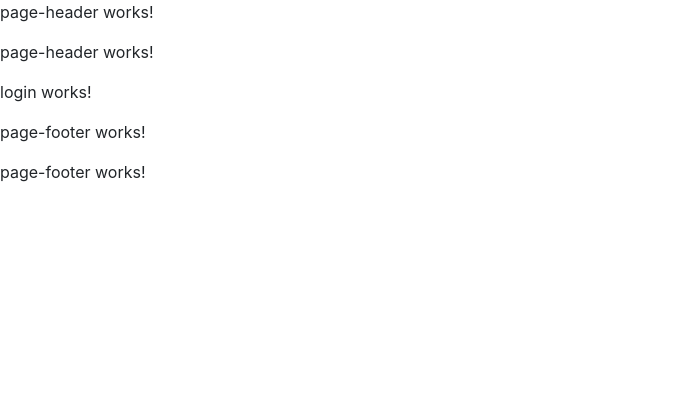
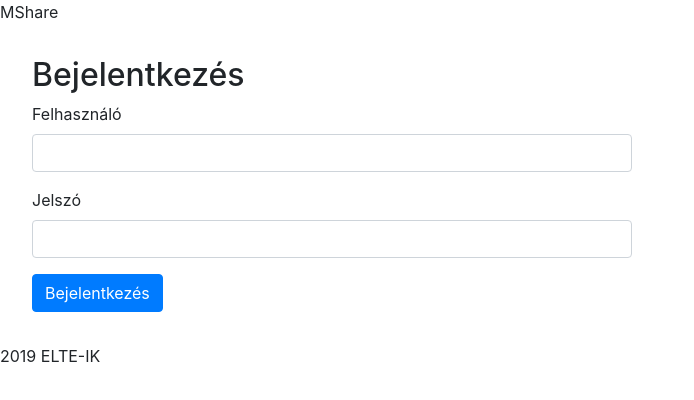
Before and after one commit to eiseld/mshare, an Angular app in the folder Frontend/Web/: page /login in a window 1280 px wide. Shown: the top 400 px of the page, without its empty margins (0-694 px from the left). Built offline with nearby package versions, Linux system fonts and the light colour scheme.

Commit message:
Angular: Add login form
Login form with input validation added.
Login API URL should be updated based on Backend.

```diff
--- a/Frontend/Web/src/app/app.module.ts
+++ b/Frontend/Web/src/app/app.module.ts
@@ -1,9 +1,9 @@
 import { BrowserModule } from '@angular/platform-browser';
 import { NgModule } from '@angular/core';
-import { FormsModule } from '@angular/forms'
+import { FormsModule, ReactiveFormsModule } from '@angular/forms'
 import { HttpClientModule } from '@angular/common/http';
 
-import {NgbModule} from '@ng-bootstrap/ng-bootstrap';
+import { NgbModule } from '@ng-bootstrap/ng-bootstrap';
 
 import { AppRoutingModule } from './app-routing.module';
 import { AppComponent } from './app.component';
@@ -32,6 +32,7 @@ import { GroupDetailComponent } from './components/group-detail/group-detail.com
     BrowserModule,
     AppRoutingModule,
     FormsModule,
+    ReactiveFormsModule,
   ],
   providers: [],
   bootstrap: [AppComponent]
--- a/Frontend/Web/src/app/components/login/login.component.css
+++ b/Frontend/Web/src/app/components/login/login.component.css
@@ -0,0 +1,3 @@
+.login-container {
+    max-width: 600px;
+}
--- a/Frontend/Web/src/app/components/login/login.component.html
+++ b/Frontend/Web/src/app/components/login/login.component.html
@@ -1,5 +1,26 @@
-<app-page-header></app-page-header>
-<p>
-  login works!
-</p>
-<app-page-footer></app-page-footer>
+<div class="page-container">
+  <div class="login-container">
+    <h2>Bejelentkezés</h2>
+    <form [formGroup]="loginForm" (ngSubmit)="onSubmit()">
+        <div class="form-group">
+            <label for="username">Felhasználó</label>
+            <input type="text" formControlName="username" class="form-control" [ngClass]="{ 'is-invalid': submitted && loginForm.controls.username.errors }" />
+            <div *ngIf="submitted && loginForm.controls.username.errors" class="invalid-feedback">
+                <div *ngIf="loginForm.controls.username.errors.required">A felhasználónév megadása kötelező</div>
+            </div>
+        </div>
+        <div class="form-group">
+            <label for="password">Jelszó</label>
+            <input type="password" formControlName="password" class="form-control" [ngClass]="{ 'is-invalid': submitted && loginForm.controls.password.errors }" />
+            <div *ngIf="submitted && loginForm.controls.password.errors" class="invalid-feedback">
+                <div *ngIf="loginForm.controls.password.errors.required">A jelszó megadása kötelező</div>
+            </div>
+        </div>
+        <div class="form-group">
+            <button [disabled]="loading" class="btn btn-primary">Bejelentkezés</button>
+            <span *ngIf="loading" class="fas fa-spinner"></span>
+        </div>
+        <div *ngIf="error" class="alert alert-danger">{{error}}</div>
+    </form>
+  </div>
+</div>
--- a/Frontend/Web/src/app/components/login/login.component.ts
+++ b/Frontend/Web/src/app/components/login/login.component.ts
@@ -1,4 +1,8 @@
 import { Component, OnInit } from '@angular/core';
+import { FormGroup, FormBuilder, Validators } from '@angular/forms';
+import { ActivatedRoute, Router } from '@angular/router';
+import { AuthService } from 'src/app/services/auth.service';
+import { first } from 'rxjs/operators';
 
 @Component({
   selector: 'app-login',
@@ -6,10 +10,42 @@ import { Component, OnInit } from '@angular/core';
   styleUrls: ['./login.component.css']
 })
 export class LoginComponent implements OnInit {
+  loginForm: FormGroup;
+  returnUrl: String;
+  error: String = "";
+  loading: Boolean = false;
+  submitted: Boolean = false;
 
-  constructor() { }
+  constructor(
+    private formBuilder: FormBuilder,
+    private route: ActivatedRoute,
+    private router: Router,
+    private authService: AuthService
+  ) { }
 
   ngOnInit() {
+    this.loginForm = this.formBuilder.group({
+      username: ['', Validators.required],
+      password: ['', Validators.required]
+    });
+    this.returnUrl = this.route.snapshot.queryParams['returnUrl'] || '/';
+  }
+
+  onSubmit() {
+    this.submitted = true;
+    if (this.loginForm.invalid) {
+      return;
+    }
+    this.authService.login(this.loginForm.controls.username.value, this.loginForm.controls.password.value)
+      .pipe(first())
+      .subscribe(
+        data => {
+          this.router.navigate([this.returnUrl]);
+        },
+        error => {
+          this.error = "Helytelen felhasználónév vagy jelszó";
+          this.loading = false;
+        });
   }
 
 }
--- a/Frontend/Web/src/app/components/page-footer/page-footer.component.html
+++ b/Frontend/Web/src/app/components/page-footer/page-footer.component.html
@@ -1,3 +1,3 @@
 <p>
-  page-footer works!
+  2019 ELTE-IK
 </p>
--- a/Frontend/Web/src/app/components/page-header/page-header.component.html
+++ b/Frontend/Web/src/app/components/page-header/page-header.component.html
@@ -1,3 +1 @@
-<p>
-  page-header works!
-</p>
+MShare
--- a/Frontend/Web/src/styles.css
+++ b/Frontend/Web/src/styles.css
@@ -1 +1,3 @@
-/* You can add global styles to this file, and also import other style files */
+.page-container {
+    margin: 2rem;
+}
```
